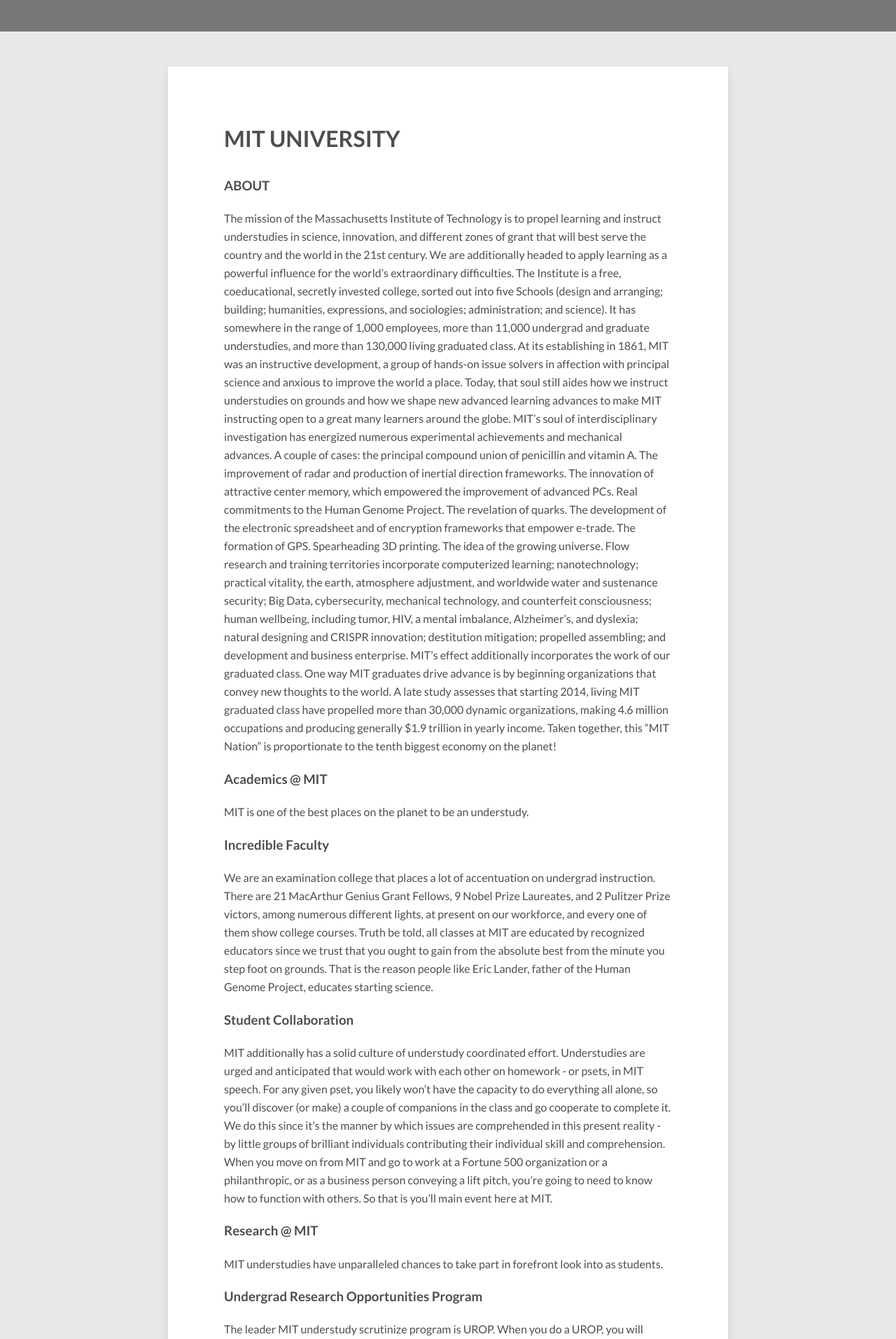
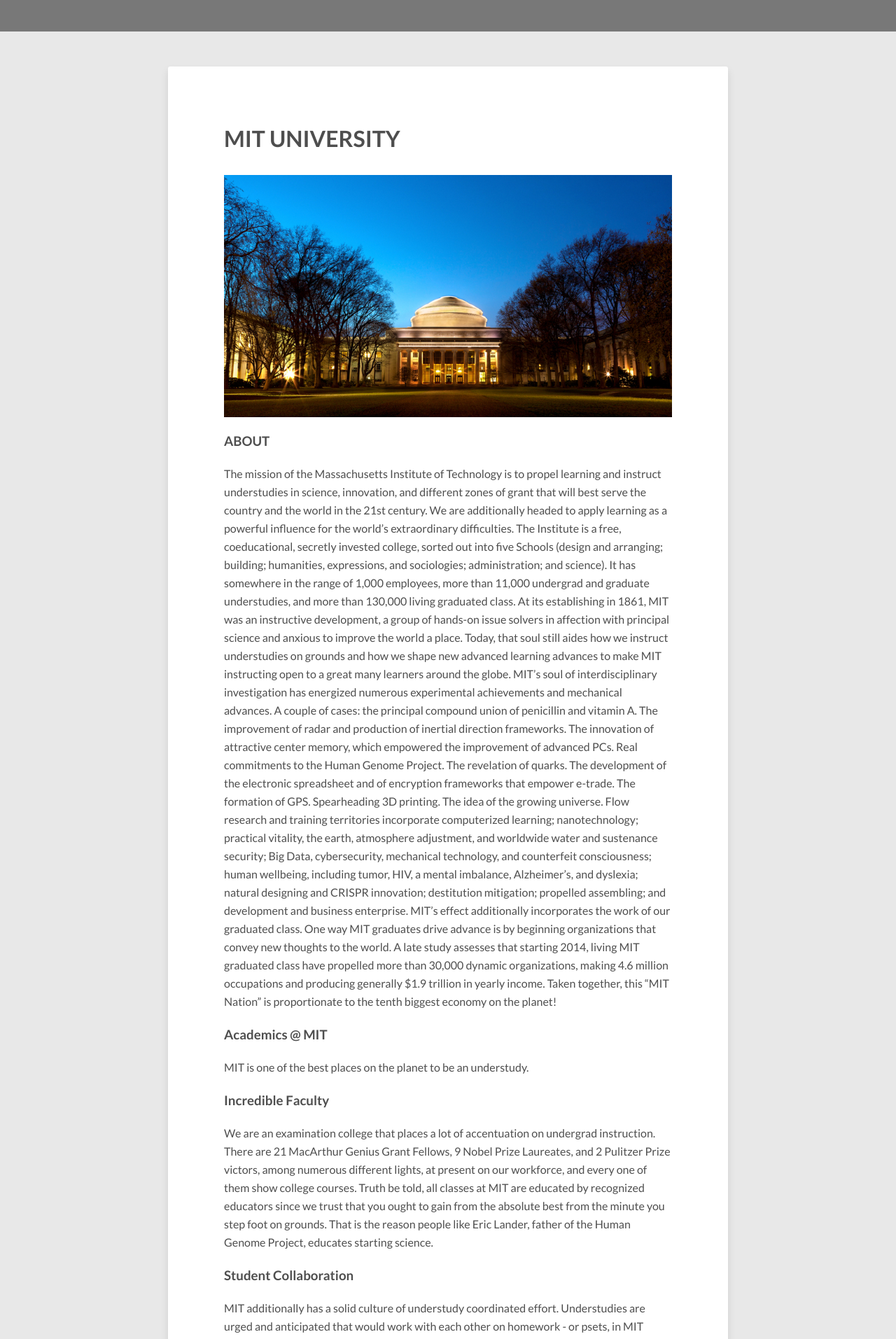
Before and after one commit to vivek1karna/topten, a Jekyll site: the page built from _posts/2013-08-12-sample-link-post.md, in a window 1280 px wide. Shown: the part 355-2268 px from the top of the page at 70% size. Built offline with Jekyll 4.4.1, drawn with Linux system fonts in a browser that asks for light colours; nearby versions of some CDN libraries; comment, search, counter and statistics services are not loaded.

Commit message:
Updated 2013-08-12-sample-link-post.md

```diff
--- a/_posts/2013-08-12-sample-link-post.md
+++ b/_posts/2013-08-12-sample-link-post.md
@@ -8,6 +8,8 @@
 published: true
 ---
 # MIT UNIVERSITY #
+
+![]({{site.baseurl}}/../images/pic01.jpg)
 
 ### ABOUT ###
 
```
